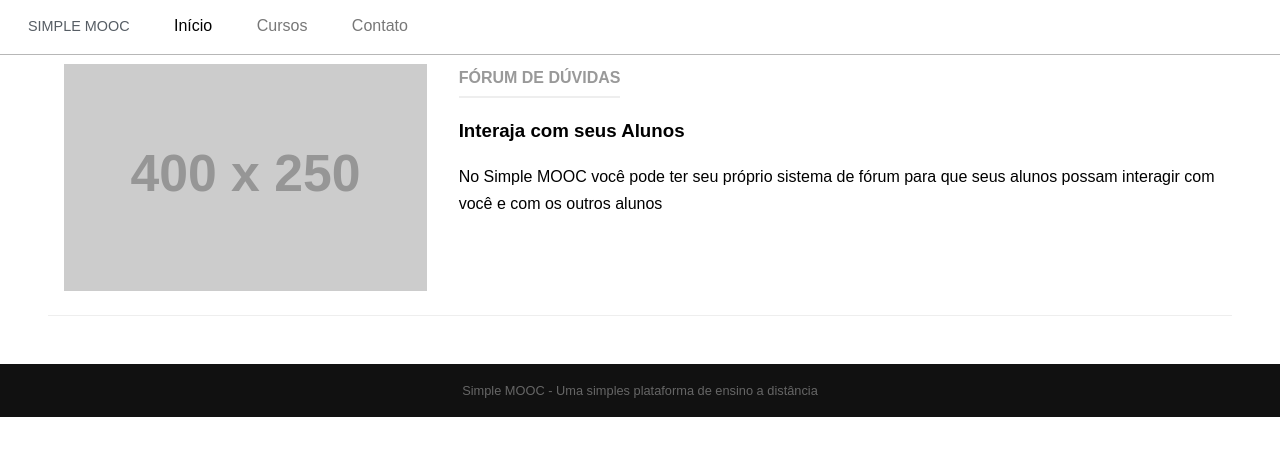
After one commit to castrocristiano/curso-django, a Django app: page /cursos/ in a window 1280 px wide. The commit adds this page. Shown: the top 456 px of the page. Run offline with Django 3.2, Linux system fonts and the light colour scheme; grey boxes labelled with a size stand in for pictures from a placeholder-image service; some libraries are stand-ins or nearby versions.

Commit message:
Template courses page

```diff
--- a/simplemooc/simplemooc/core/templates/base.html
+++ b/simplemooc/simplemooc/core/templates/base.html
@@ -15,7 +15,7 @@
         <a class="pure-menu-heading" href="{% url 'core:home' %}">SIMPLE MOOC</a>
         <ul>
             <li class="pure-menu-selected"><a href="{% url 'core:home' %}">Início</a></li>
-            <li><a href="#">Cursos</a></li>
+            <li><a href="{% url 'courses:index' %}">Cursos</a></li>
             <li><a href="{% url 'core:contact' %}">Contato</a></li>
         </ul>
     </div>
--- /dev/null
+++ b/simplemooc/simplemooc/courses/templates/courses/index.html
@@ -0,0 +1,23 @@
+{% extends "base.html" %}
+
+{% block content %}
+    <div class="content">
+        <div class="pure-g-r content-ribbon">
+            <div class="pure-u-1-3">
+                <div class="l-box">
+                    <img src="http://placehold.it/400x250"
+                         alt="Fórum de Dúvidas">
+                </div>
+            </div>
+            <div class="pure-u-2-3">
+                <div class="l-box">
+                    <h4 class="content-subhead">Fórum de Dúvidas</h4>
+                    <h3>Interaja com seus Alunos</h3>
+                    <p>
+                        No Simple MOOC você pode ter seu próprio sistema de fórum para que seus alunos possam interagir com você e com os outros alunos
+                    </p>
+                </div>
+            </div>
+        </div>
+    </div>
+{% endblock %}
--- /dev/null
+++ b/simplemooc/simplemooc/courses/urls.py
@@ -0,0 +1,8 @@
+from django.conf.urls import url
+
+from simplemooc.courses.views import index
+
+urlpatterns = [
+    # url(r'^$', views.home, name='home'),
+    url(r'^$', index, name='index'),
+]
--- a/simplemooc/simplemooc/courses/views.py
+++ b/simplemooc/simplemooc/courses/views.py
@@ -1,3 +1,7 @@
 from django.shortcuts import render
 
-# Create your views here.
+TEMPLATE_NAME = 'courses/index.html'
+
+
+def index(request):
+    return render(request, TEMPLATE_NAME)
--- a/simplemooc/simplemooc/urls.py
+++ b/simplemooc/simplemooc/urls.py
@@ -24,5 +24,6 @@ from django.urls import include
 '''
 urlpatterns = [
     url(r'^', include(('simplemooc.core.urls', 'core'), namespace='core')),
+    url(r'^cursos/', include(('simplemooc.courses.urls', 'index'), namespace='courses')),
     url(r'^admin/', admin.site.urls),
 ]
```
Also changed, not shown: simplemooc/simplemooc/core/views.py (+5 -2 lines).
